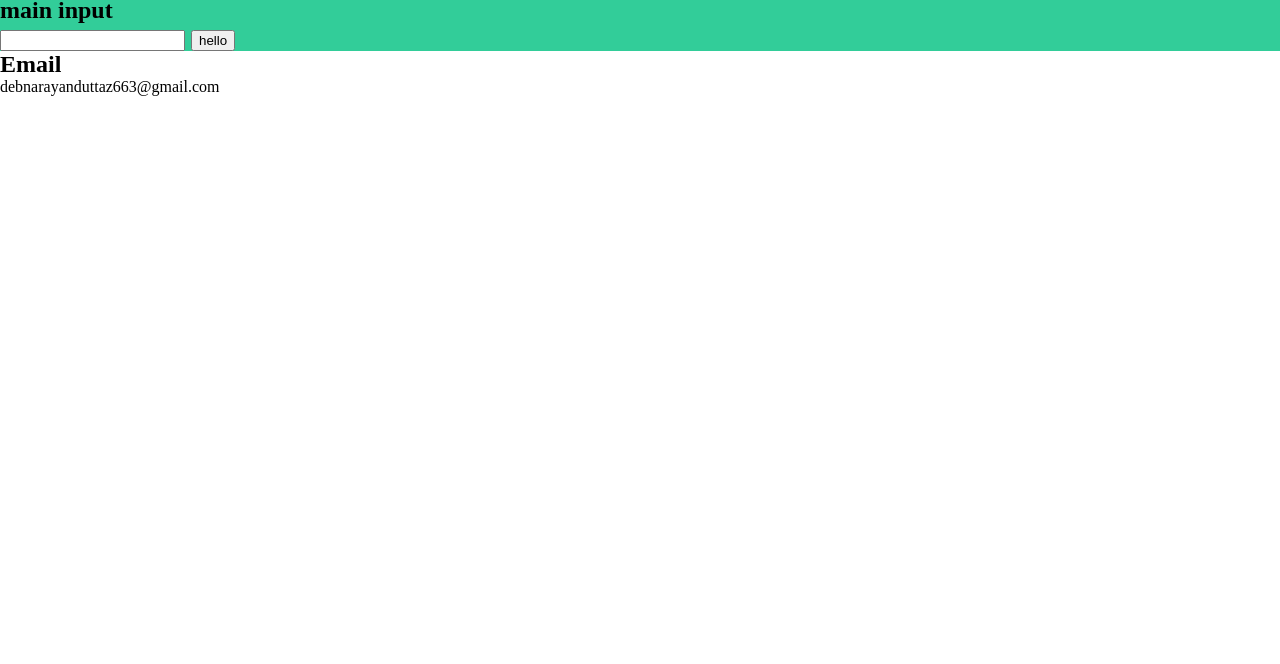
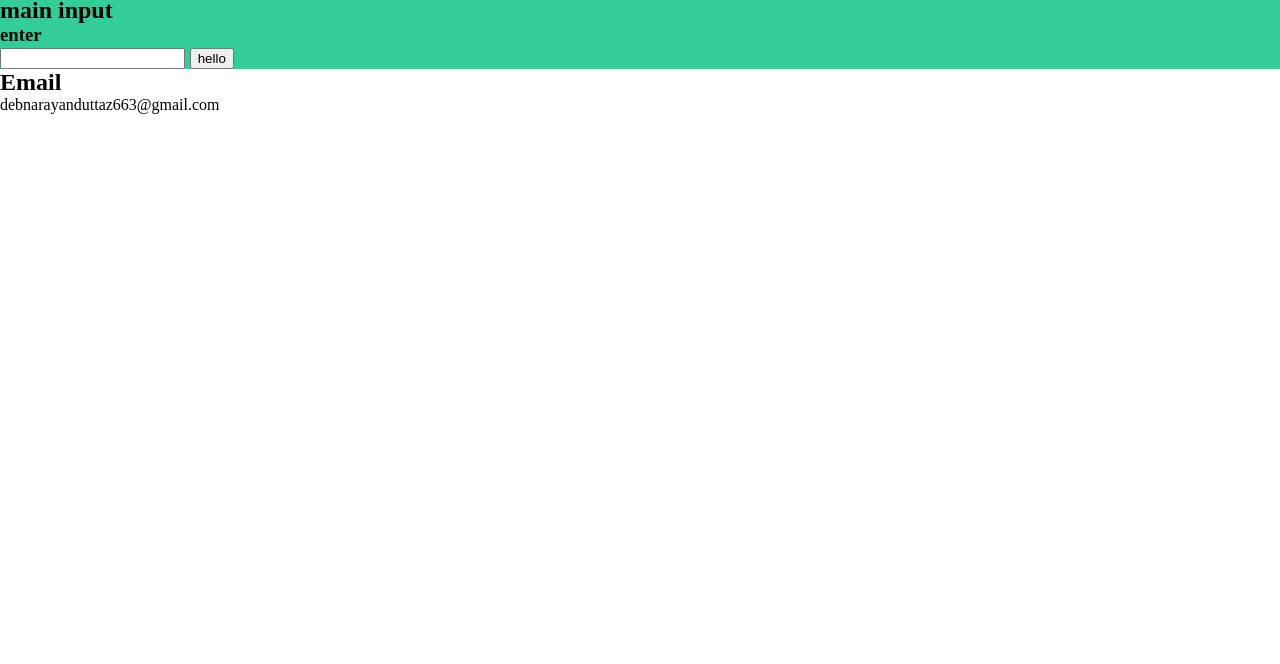
Before and after one commit to DebnarayanDutta/First-project, a plain HTML site: page contact.html in a window 1280 px wide. Shown: the part 136-800 px from the top of the page. Drawn offline with Linux system fonts and the light colour scheme.

Commit message:
New sub heading added

```diff
--- a/contact.html
+++ b/contact.html
@@ -18,6 +18,7 @@
         <h1>Contact</h1>
         <p>contact me</p>
         <h2>main input<h2>
+        <h3>enter<h3>
         <input/>
         <button>hello</button>
     </div>
```
